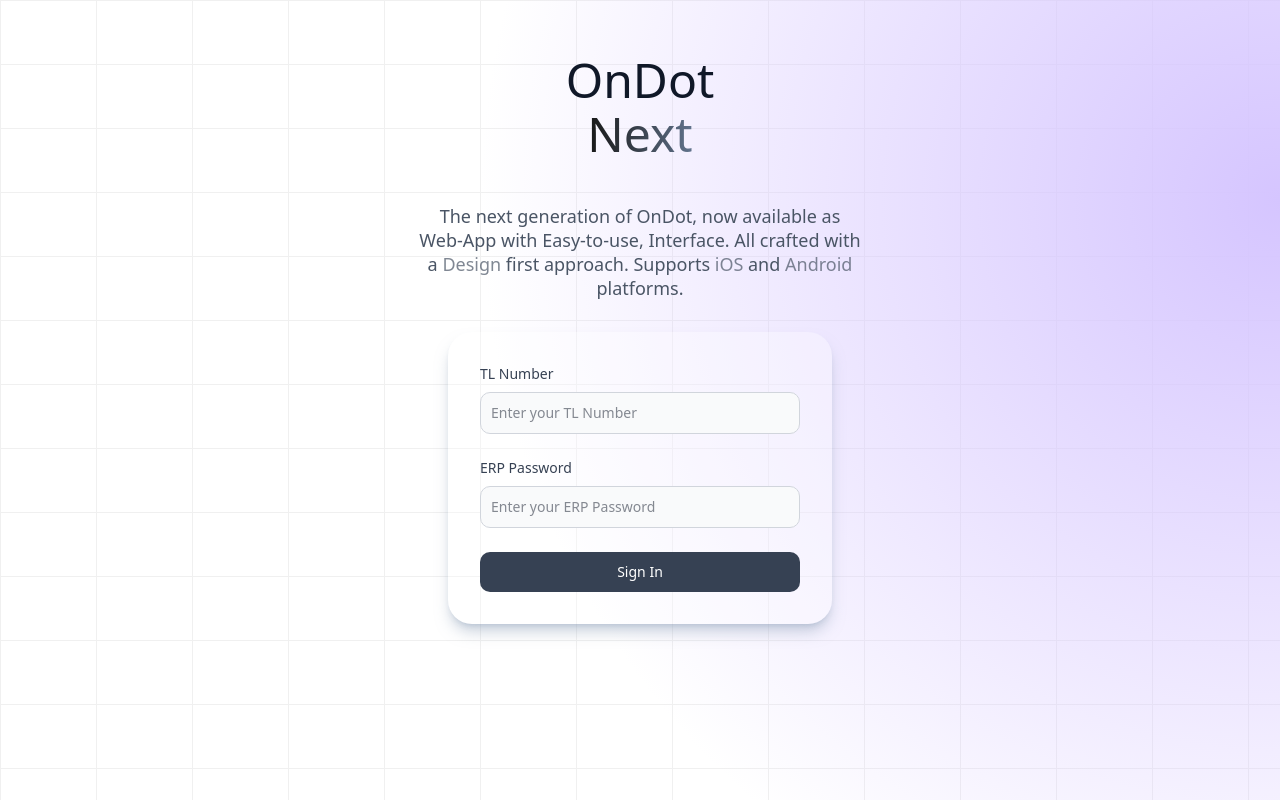
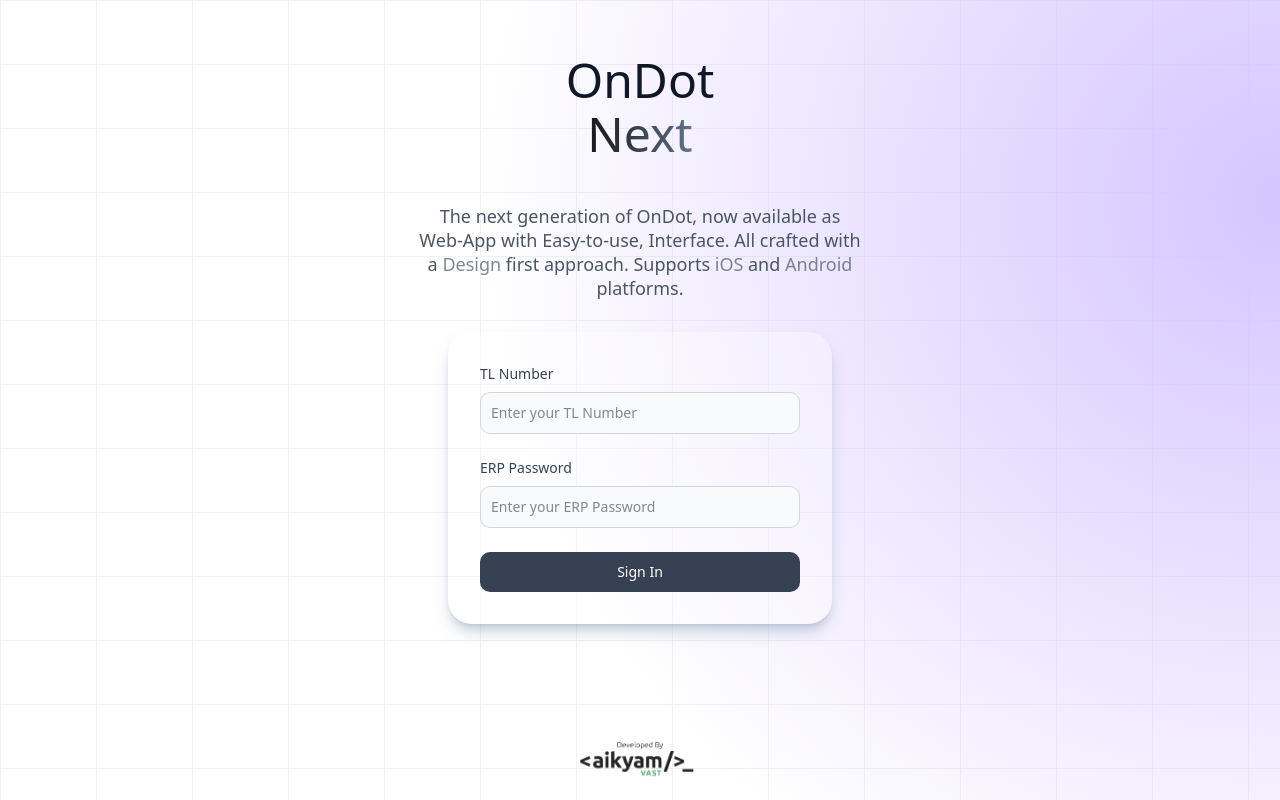
Before and after one commit to Nandith-0777/OnDotNext, a Next.js app: page / in a window 1280 px wide. Built offline with nearby package versions, Linux system fonts and the light colour scheme.

Commit message:
Added aikyam logo at the bottom

```diff
--- a/src/app/page.js
+++ b/src/app/page.js
@@ -207,7 +207,7 @@ export default function InputComponent() {
         {showLogin && (
           <div className="animate-fadeInLogin opacity-0 translate-y-4 transition-all duration-500 ease-out">
             <>
-              <p className="mt-6 text-center text-lg leading-6 text-gray-600">
+              <p className="mt-6 text-center text-lg leading-6 text-gray-600 mb-6">
                 The next generation of OnDot, now available as Web-App with Easy-to-use, Interface. All crafted with a {' '}
                 <span className="cursor-wait opacity-70 ">Design</span> first approach. Supports {' '}
                 <span className="cursor-wait opacity-70 ">iOS</span> and {' '}
@@ -314,7 +314,12 @@ export default function InputComponent() {
             </div>
           </div>
         )}
+
       </div>
+    </div>
+    {/* Fixed footer logo moved outside scrollable content */}
+    <div className="fixed bottom-0 left-0 w-full flex justify-center py-4 z-10">
+      <img src="/ondotfooter.png" alt="Logo" className="h-12 w-auto opacity-100" />
     </div>
     </div>
   );
```
Also changed, not shown: public/ondotfooter.png (added).
